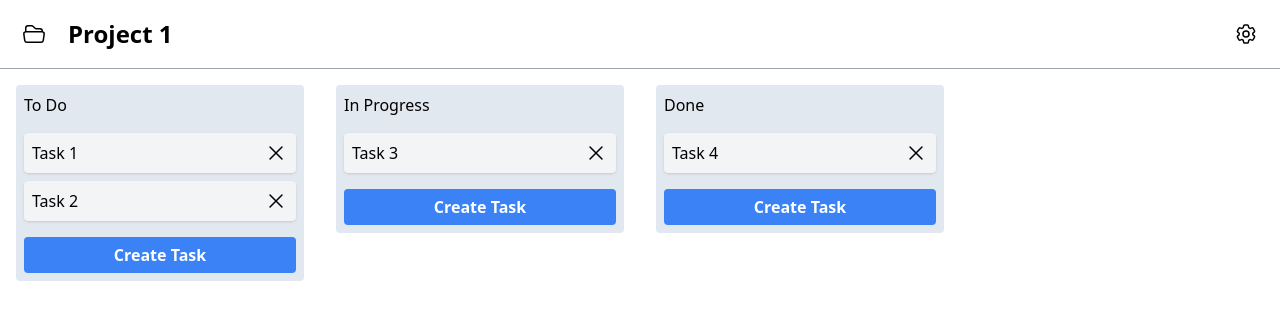
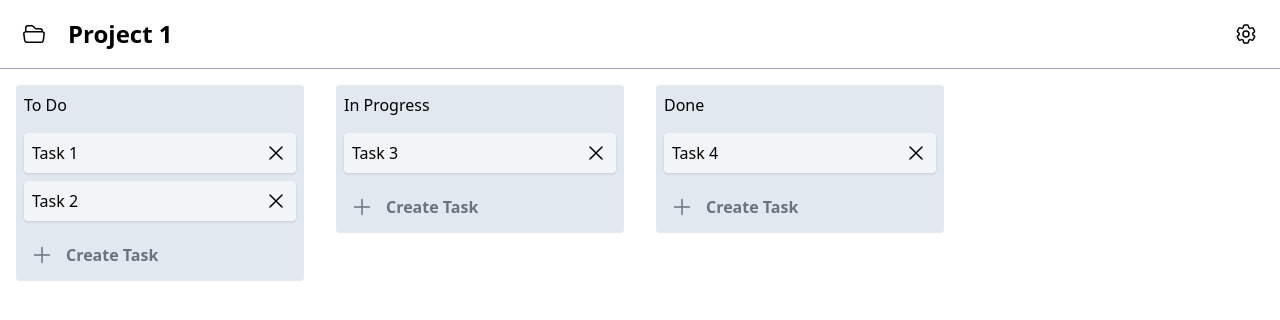
Before and after one commit to jmalinkiewicz/project-management-app, a React (Vite) app: page /projects/project-1 in a window 1280 px wide. Shown: the top 320 px of the page. Built offline with nearby package versions, Linux system fonts and the light colour scheme.

Commit message:
style create task button

```diff
--- /dev/null
+++ b/src/components/icons/plus.tsx
@@ -0,0 +1,18 @@
+export default function PlusIcon() {
+  return (
+    <svg
+      xmlns="http://www.w3.org/2000/svg"
+      fill="none"
+      viewBox="0 0 24 24"
+      strokeWidth={1.5}
+      stroke="currentColor"
+      className="size-6"
+    >
+      <path
+        strokeLinecap="round"
+        strokeLinejoin="round"
+        d="M12 4.5v15m7.5-7.5h-15"
+      />
+    </svg>
+  );
+}
--- a/src/components/list/index.tsx
+++ b/src/components/list/index.tsx
@@ -1,6 +1,7 @@
 import { useState } from "react";
 import { Project, useProjects } from "../../state/projects";
 import XMarkIcon from "../icons/xmark";
+import PlusIcon from "../icons/plus";
 
 type Props = {
   id: string;
@@ -111,9 +112,12 @@ export default function List({ id, type }: Props) {
         )}
         <button
           onClick={handleCreateTask}
-          className="w-full rounded bg-blue-500 p-1.5 font-bold text-white hover:bg-blue-600"
+          className="flex w-full gap-3 rounded p-1.5 font-semibold text-gray-500 hover:bg-gray-300 hover:text-gray-700"
         >
-          Create Task
+          <span>
+            <PlusIcon />
+          </span>
+          <span>Create Task</span>
         </button>
       </form>
     </div>
```
